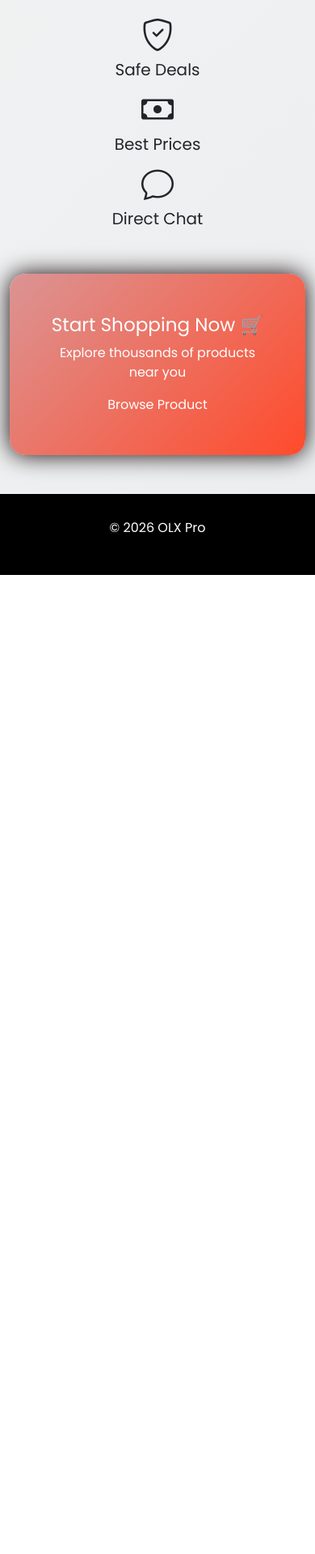
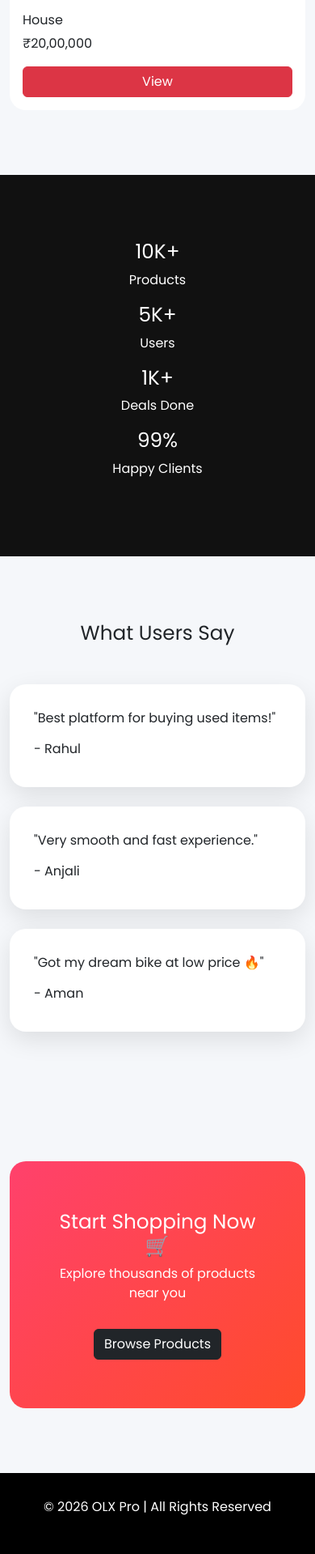
Before and after one commit to roushan-rajput/OLX, a Django app: page /userdash/ in a window 390 px wide. Shown: the part 2286-4205 px from the top of the page at 81% size. Before the commit the page ends 2996 px from the top, so only its background shows below. Run offline with Django 5.2, Linux system fonts and the light colour scheme.

Commit message:
Upgrading some frontend

```diff
--- a/app/templates/add_product.html
+++ b/app/templates/add_product.html
@@ -117,9 +117,8 @@
 </head>
 
 <body>
-
     <div class="box">
-
+        <a href="/shkprdash" class="bg-blue-500 px-4 py-1 rounded">Back</a>
         <h2>{% if data %}✏️ Edit Product{% else %}➕ Add Product{% endif %}</h2>
 
         {% if not data %}
--- a/app/templates/userdash.html
+++ b/app/templates/userdash.html
@@ -1,5 +1,4 @@
 <!DOCTYPE html>
-
 <html lang="en">
 
 <head>
@@ -9,46 +8,41 @@
 
     <link href="https://cdn.jsdelivr.net/npm/bootstrap@5.3.2/dist/css/bootstrap.min.css" rel="stylesheet">
     <link href="https://cdn.jsdelivr.net/npm/bootstrap-icons/font/bootstrap-icons.css" rel="stylesheet">
-    <link href="https://fonts.googleapis.com/css2?family=Poppins:wght@400;600&display=swap" rel="stylesheet">
+    <link href="https://fonts.googleapis.com/css2?family=Poppins:wght@300;400;600;700&display=swap" rel="stylesheet">
 
     <style>
         body {
             font-family: 'Poppins', sans-serif;
-            background: linear-gradient(135deg, #fdfbfb, #ebedee);
+            background: #f5f7fa;
             overflow-x: hidden;
         }
 
         /* NAVBAR */
         .navbar {
-            background: linear-gradient(135deg, #ff416c, #ff4b2b);
-            box-shadow: 0 5px 20px rgba(0, 0, 0, 0.3);
-        }
-
-        .nav-link {
-            transition: 0.4s;
-        }
-
-        .nav-link:hover {
-            transform: scale(1.15);
-            color: #ffd700 !important;
+            background: rgba(0, 0, 0, 0.8);
+            backdrop-filter: blur(10px);
         }
 
         /* HERO */
         .hero {
-            background: linear-gradient(rgba(0, 0, 0, 0.5), rgba(0, 0, 0, 0.5)),
+            height: 100vh;
+            background: linear-gradient(rgba(0, 0, 0, 0.6), rgba(0, 0, 0, 0.6)),
                 url('https://images.unsplash.com/photo-1607083206869-4c7672e72a8a');
             background-size: cover;
-            padding: 130px 0;
+            display: flex;
+            align-items: center;
+            justify-content: center;
+            text-align: center;
             color: white;
-            text-align: center;
         }
 
         .hero h1 {
-            font-size: 55px;
-            animation: floatText 3s infinite;
+            font-size: 60px;
+            font-weight: 700;
+            animation: fadeUp 1s ease;
         }
 
-        /* SEARCH BAR */
+        /* SEARCH */
         .search-box {
             max-width: 600px;
             margin: auto;
@@ -67,14 +61,14 @@
         /* CARDS */
         .product-card {
             background: white;
-            border-radius: 15px;
+            border-radius: 20px;
             overflow: hidden;
             transition: 0.4s;
         }
 
         .product-card:hover {
             transform: translateY(-15px) scale(1.05);
-            box-shadow: 0 10px 25px rgba(0, 0, 0, 0.2);
+            box-shadow: 0 20px 40px rgba(0, 0, 0, 0.2);
         }
 
         .product-card img {
@@ -82,79 +76,73 @@
             object-fit: cover;
         }
 
-        /* ICON ANIMATION */
-        .icon {
-            font-size: 40px;
-            animation: bounce 2s infinite;
+        /* SECTION SPACING */
+        .section {
+            padding: 80px 0;
+        }
+
+        /* STATS */
+        .stats {
+            background: #111;
+            color: white;
+        }
+
+        .stat-box {
+            text-align: center;
+            transition: 0.4s;
+        }
+
+        .stat-box:hover {
+            transform: scale(1.1);
+        }
+
+        /* TESTIMONIAL */
+        .testimonial {
+            background: #fff;
+            padding: 30px;
+            border-radius: 20px;
+            box-shadow: 0 10px 30px rgba(0, 0, 0, 0.1);
         }
 
         /* CTA */
-        .cta-box {
-            background: linear-gradient(135deg, #db9494, #ff4b2b);
-            padding: 50px;
+        .cta {
+            background: linear-gradient(135deg, #ff416c, #ff4b2b);
+            color: white;
+            padding: 60px;
             border-radius: 20px;
-            color: rgb(255, 255, 255);
-            animation: glow 2s infinite alternate;
+            text-align: center;
         }
 
         /* FOOTER */
         footer {
-            background: #000000;
+            background: #000;
             color: white;
             padding: 30px;
         }
 
-        /* ANIMATIONS */
-        @keyframes bounce {
-
-            0%,
-            100% {
-                transform: translateY(0);
-            }
-
-            50% {
-                transform: translateY(-10px);
-            }
-        }
-
-        @keyframes glow {
+        /* ANIMATION */
+        @keyframes fadeUp {
             from {
-                box-shadow: 0 0 10px #ff416c;
+                opacity: 0;
+                transform: translateY(50px);
             }
 
             to {
-                box-shadow: 0 0 30px #000000;
-            }
-        }
-
-        @keyframes floatText {
-
-            0%,
-            100% {
+                opacity: 1;
                 transform: translateY(0);
-            }
-
-            50% {
-                transform: translateY(-15px);
             }
         }
     </style>
-
 </head>
 
 <body>
 
     <!-- NAVBAR -->
+    <nav class="navbar navbar-expand-lg navbar-dark fixed-top">
+        <div class="container">
+            <a class="navbar-brand fw-bold" href="#">OLX Pro</a>
 
-    <nav class="navbar navbar-expand-lg">
-        <div class="container">
-            <a class="navbar-brand text-white fw-bold" href="#">OLX Pro</a>
-
-            <button class="navbar-toggler" data-bs-toggle="collapse" data-bs-target="#menu">
-                <span class="navbar-toggler-icon"></span>
-            </button>
-
-            <div class="collapse navbar-collapse" id="menu">
+            <div class="collapse navbar-collapse">
                 <ul class="navbar-nav ms-auto">
                     <li class="nav-item"><a class="nav-link" href="#">Home</a></li>
                     <li class="nav-item"><a class="nav-link" href="#">Browse</a></li>
@@ -168,34 +156,26 @@
     </nav>
 
     <!-- HERO -->
-
     <section class="hero">
-        <div class="container">
-            <h1>Find Best Deals Near You</h1>
-            <p>Buy anything at best price 🔥</p>
+        <div>
+            <h1>Find Best Deals Near You 🔥</h1>
+            <p>Buy & Sell instantly with zero hassle</p>
 
             <div class="search-box">
-                <input type="text" class="form-control" placeholder="Search products...">
-                <button class="btn btn-dark">Search</button>
+                <input type="text" class="form-control" placeholder="Search anything...">
+                <button class="btn btn-danger">Search</button>
             </div>
-
         </div>
     </section>
 
     <!-- PRODUCTS -->
-
-    <div class="container my-5">
-        <h2 class="text-center mb-4">Trending Products</h2>
-
-        <div class="row g-4">
-
-            <div class="container my-5">
-                <h2 class="text-center mb-4">Trending Products</h2>
+    <section class="section">
+        <div class="container">
+            <h2 class="text-center mb-5">Trending Products</h2>
 
             <div class="row g-4">
 
                 <div class="col-md-3">
-                        <a href="?category=phones" class="text-decoration-none text-dark">
                     <div class="product-card">
                         <img src="https://images.unsplash.com/photo-1511707171634-5f897ff02aa9">
                         <div class="p-3">
@@ -204,11 +184,9 @@
                             <button class="btn btn-danger w-100">View</button>
                         </div>
                     </div>
-                        </a>
                 </div>
 
                 <div class="col-md-3">
-                        <a href="?category=car" class="text-decoration-none text-dark">
                     <div class="product-card">
                         <img src="https://images.unsplash.com/photo-1503376780353-7e6692767b70">
                         <div class="p-3">
@@ -217,11 +195,9 @@
                             <button class="btn btn-danger w-100">View</button>
                         </div>
                     </div>
-                        </a>
                 </div>
 
                 <div class="col-md-3">
-                        <a href="?category=laptop" class="text-decoration-none text-dark">
                     <div class="product-card">
                         <img src="https://images.unsplash.com/photo-1517336714731-489689fd1ca8">
                         <div class="p-3">
@@ -230,11 +206,9 @@
                             <button class="btn btn-danger w-100">View</button>
                         </div>
                     </div>
-                        </a>
                 </div>
 
                 <div class="col-md-3">
-                        <a href="?category=house" class="text-decoration-none text-dark">
                     <div class="product-card">
                         <img src="https://images.unsplash.com/photo-1560448204-e02f11c3d0e2">
                         <div class="p-3">
@@ -243,49 +217,87 @@
                             <button class="btn btn-danger w-100">View</button>
                         </div>
                     </div>
-                        </a>
                 </div>
 
             </div>
         </div>
+    </section>
+
+    <!-- STATS -->
+    <section class="section stats">
+        <div class="container">
+            <div class="row">
+
+                <div class="col-md-3 stat-box">
+                    <h2>10K+</h2>
+                    <p>Products</p>
+                </div>
+
+                <div class="col-md-3 stat-box">
+                    <h2>5K+</h2>
+                    <p>Users</p>
+                </div>
+
+                <div class="col-md-3 stat-box">
+                    <h2>1K+</h2>
+                    <p>Deals Done</p>
+                </div>
+
+                <div class="col-md-3 stat-box">
+                    <h2>99%</h2>
+                    <p>Happy Clients</p>
+                </div>
+
+            </div>
+        </div>
+    </section>
+
+    <!-- TESTIMONIAL -->
+    <section class="section">
+        <div class="container">
+            <h2 class="text-center mb-5">What Users Say</h2>
+
+            <div class="row g-4">
+
+                <div class="col-md-4">
+                    <div class="testimonial">
+                        <p>"Best platform for buying used items!"</p>
+                        <h6>- Rahul</h6>
                     </div>
                 </div>
 
-    <!-- FEATURES -->
-
-    <div class="container text-center my-5">
-        <div class="row">
                 <div class="col-md-4">
-                <i class="bi bi-shield-check icon"></i>
-                <h5>Safe Deals</h5>
+                    <div class="testimonial">
+                        <p>"Very smooth and fast experience."</p>
+                        <h6>- Anjali</h6>
+                    </div>
                 </div>
 
                 <div class="col-md-4">
-                <i class="bi bi-cash icon"></i>
-                <h5>Best Prices</h5>
-            </div>
-
-            <div class="col-md-4">
-                <i class="bi bi-chat icon"></i>
-                <h5>Direct Chat</h5>
-            </div>
+                    <div class="testimonial">
+                        <p>"Got my dream bike at low price 🔥"</p>
+                        <h6>- Aman</h6>
                     </div>
                 </div>
 
-    <!-- CTA -->
-
-    <div class="container my-5">
-        <div class="cta-box text-center">
-            <h3>Start Shopping Now 🛒</h3>
-            <p>Explore thousands of products near you</p>
-            <a class="nav-link" class="btn btn-dark" href="{% url 'product' %}">Browse Product</a>
             </div>
         </div>
+    </section>
+
+    <!-- CTA -->
+    <section class="section">
+        <div class="container">
+            <div class="cta">
+                <h2>Start Shopping Now 🛒</h2>
+                <p>Explore thousands of products near you</p>
+                <a href="{% url 'product' %}" class="btn btn-dark mt-3">Browse Products</a>
+            </div>
+        </div>
+    </section>
 
     <!-- FOOTER -->
-
     <footer class="text-center">
-        <p>© 2026 OLX Pro</p>
+        <p>© 2026 OLX Pro | All Rights Reserved</p>
     </footer>
 
     <script src="https://cdn.jsdelivr.net/npm/bootstrap@5.3.2/dist/js/bootstrap.bundle.min.js"></script>
--- a/app/views.py
+++ b/app/views.py
@@ -272,7 +272,10 @@ def update_product(request, pk):
 def delete_product(request, pk):
     product = get_object_or_404(Product, id=pk)
     product.delete()
-    return redirect('allproduct')
+    return redirect('view_products')
+
+def view_products(request):
+    return redirect(request,'view_products.html')
 
 
 # def chats(request):
```
Also changed, not shown: app/templates/profile.html (deleted, +0 -154 lines), app/templates/userprofile.html (+96 -23 lines), app/templates/view_products.html (+26 -9 lines), app/templates/allproduct.html (line endings or trailing spaces), media/products/home_2_MIklctc.jpg (added). Lines whose indentation alone changed are shown as unchanged.
